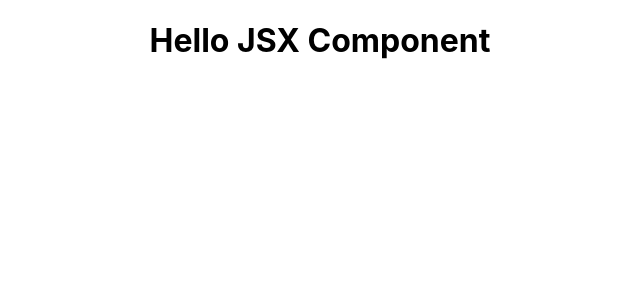
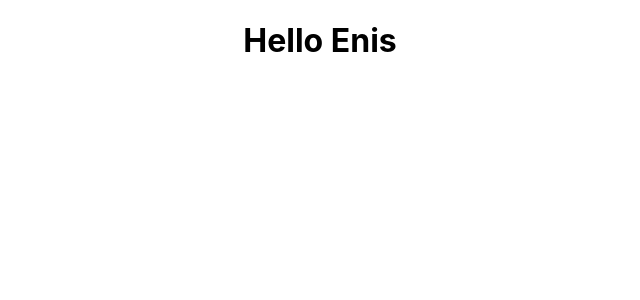
Before and after one commit to eniskastrati/reactjs-study, a React (Create React App) app in the folder reactapp/: page / in a window 1280 px wide. Shown: the top 300 px of the page, without its empty margins (320-960 px from the left). Built offline with nearby package versions, Linux system fonts and the light colour scheme.

Commit message:
#comment creating a hellocomponent without JSX

```diff
--- a/reactapp/src/components/Hello.js
+++ b/reactapp/src/components/Hello.js
@@ -1,10 +1,20 @@
-import react from 'react';
+import React from 'react';
 
 const Hello = () => {
-    return (
-        <div>
-            <h1>Hello JSX Component</h1>
-        </div>
+    // return (
+    //     <div>
+    //         <h1>Hello JSX Component</h1>
+    //     </div>
+    // );
+
+    return React.createElement(
+        'div',
+        {id: 'hello', class: 'dummyClass'},
+        React.createElement(
+            'h1',
+            null,
+            'Hello Enis'
+        )
     );
 }
 
```
